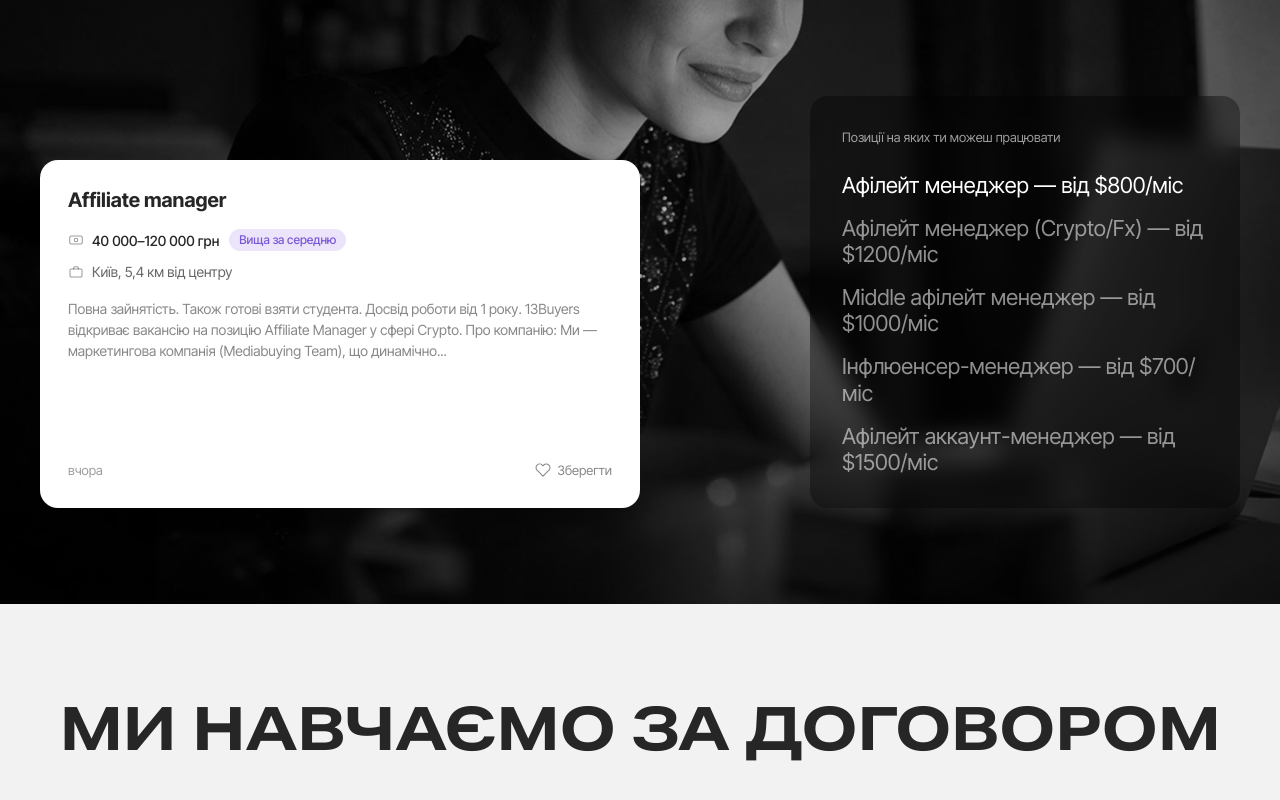
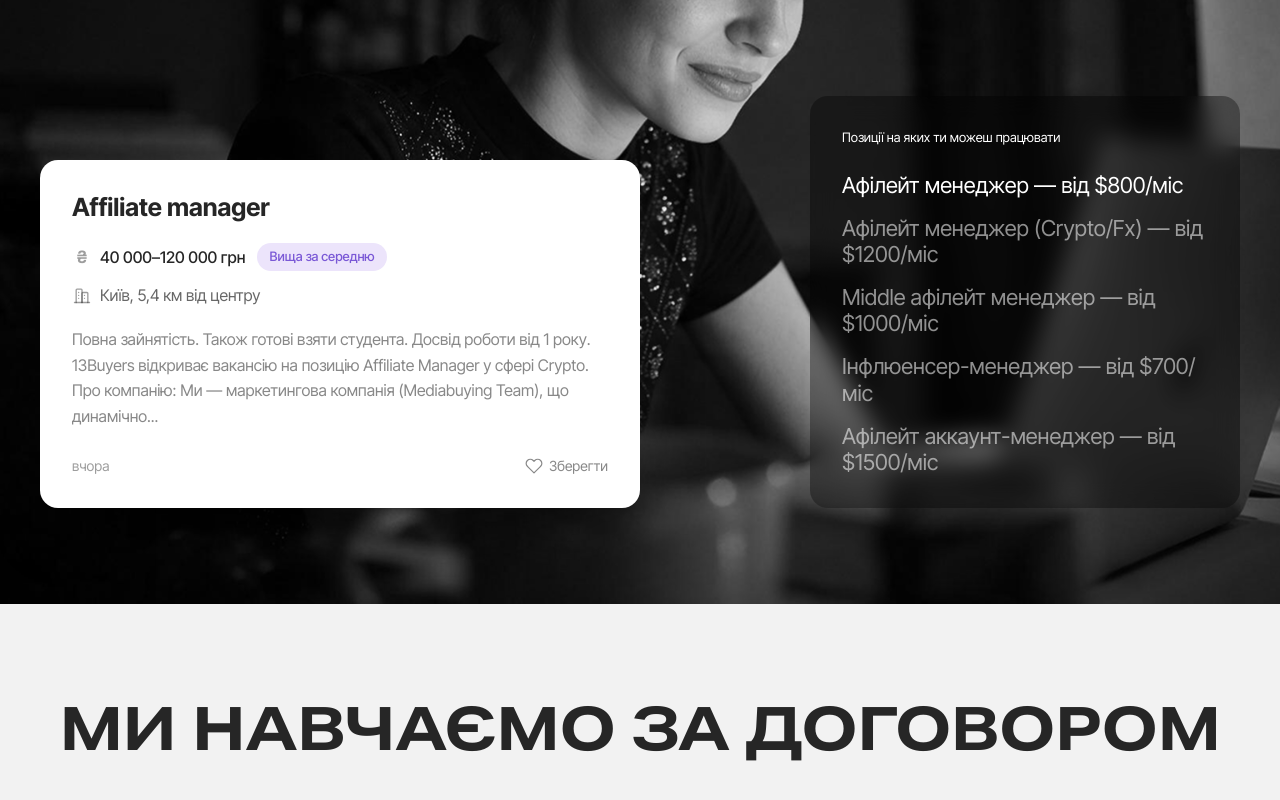
Before and after one commit to Vladymyr226/quantum-front, a Next.js app: page /courses/affiliate in a window 1280 px wide. Shown: the part 5135-5935 px from the top of the page. Built offline with nearby package versions, Linux system fonts and the light colour scheme.

Commit message:
Fix Course Career

```diff
--- a/src/components/course/CourseApply.tsx
+++ b/src/components/course/CourseApply.tsx
@@ -61,7 +61,7 @@ export function CourseApply({ slug, subtitle }: CourseApplyProps) {
     "w-full border-b border-ink/15 bg-transparent py-5 text-center text-[16px] text-ink transition-colors placeholder:text-ink focus:border-ink/45 focus:outline-none lg:text-[18px]";
 
   return (
-    <section className="-mt-px bg-white text-ink">
+    <section id="apply" className="-mt-px scroll-mt-6 bg-white text-ink">
       <div className="mx-auto max-w-[820px] px-5 py-20 lg:py-28">
         <h2 className="text-center font-heading text-[38px] leading-[1.0] font-bold tracking-[-0.01em] uppercase lg:text-[clamp(40px,5.6vw,58px)]">
           Залишити заявку
--- a/src/components/course/CourseCareer.tsx
+++ b/src/components/course/CourseCareer.tsx
@@ -1,6 +1,6 @@
 "use client";
 
-import { useState } from "react";
+import { useState, useSyncExternalStore } from "react";
 import Image from "next/image";
 
 import type {
@@ -17,29 +17,105 @@ const iconBase = {
   strokeLinejoin: "round" as const,
 };
 
-function MoneyIcon({ className }: { className?: string }) {
+function HryvniaIcon({ className }: { className?: string }) {
+  return (
+    <span
+      aria-hidden
+      className={`inline-flex shrink-0 items-center justify-center leading-none font-semibold ${className}`}
+    >
+      ₴
+    </span>
+  );
+}
+
+function CityIcon({ className }: { className?: string }) {
   return (
     <svg viewBox="0 0 24 24" className={className} {...iconBase} aria-hidden>
-      <rect x="2.5" y="6" width="19" height="12" rx="2.5" />
-      <circle cx="12" cy="12" r="2.6" />
+      <path d="M3 21h18" />
+      <path d="M5 21V6a1 1 0 0 1 1-1h5a1 1 0 0 1 1 1v15" />
+      <path d="M12 21V10a1 1 0 0 1 1-1h5a1 1 0 0 1 1 1v11" />
+      <path d="M8 9h0M8 12.5h0M8 16h0M15 12.5h0M15 16h0" />
     </svg>
   );
 }
 
-function CompanyIcon({ className }: { className?: string }) {
+function HeartIcon({
+  className,
+  filled = false,
+}: {
+  className?: string;
+  filled?: boolean;
+}) {
   return (
-    <svg viewBox="0 0 24 24" className={className} {...iconBase} aria-hidden>
-      <rect x="3" y="7.5" width="18" height="12" rx="2" />
-      <path d="M8.5 7.5V6a2 2 0 0 1 2-2h3a2 2 0 0 1 2 2v1.5" />
+    <svg
+      viewBox="0 0 24 24"
+      className={className}
+      {...iconBase}
+      fill={filled ? "currentColor" : "none"}
+      aria-hidden
+    >
+      <path d="M20.84 4.61a5.5 5.5 0 0 0-7.78 0L12 5.67l-1.06-1.06a5.5 5.5 0 1 0-7.78 7.78l1.06 1.06L12 21.23l7.78-7.78 1.06-1.06a5.5 5.5 0 0 0 0-7.78Z" />
     </svg>
   );
 }
 
-function HeartIcon({ className }: { className?: string }) {
+const SAVED_JOBS_KEY = "quantum:saved-jobs";
+
+function readSavedJobs(): string[] {
+  if (typeof window === "undefined") return [];
+  try {
+    const raw = window.localStorage.getItem(SAVED_JOBS_KEY);
+    const parsed = raw ? JSON.parse(raw) : [];
+    return Array.isArray(parsed) ? parsed : [];
+  } catch {
+    return [];
+  }
+}
+
+const savedJobsListeners = new Set<() => void>();
+
+function subscribeSavedJobs(cb: () => void) {
+  savedJobsListeners.add(cb);
+  window.addEventListener("storage", cb);
+  return () => {
+    savedJobsListeners.delete(cb);
+    window.removeEventListener("storage", cb);
+  };
+}
+
+function toggleSavedJob(jobKey: string) {
+  const list = readSavedJobs();
+  const next = list.includes(jobKey)
+    ? list.filter((k) => k !== jobKey)
+    : [...list, jobKey];
+  try {
+    window.localStorage.setItem(SAVED_JOBS_KEY, JSON.stringify(next));
+  } catch {
+    /* storage unavailable (private mode / quota) — no-op */
+  }
+  savedJobsListeners.forEach((l) => l());
+}
+
+/** Toggle-saves the job to localStorage; persists across sessions. */
+function SaveButton({ jobKey }: { jobKey: string }) {
+  const saved = useSyncExternalStore(
+    subscribeSavedJobs,
+    () => readSavedJobs().includes(jobKey),
+    () => false,
+  );
+
   return (
-    <svg viewBox="0 0 24 24" className={className} {...iconBase} aria-hidden>
-      <path d="M20.84 4.61a5.5 5.5 0 0 0-7.78 0L12 5.67l-1.06-1.06a5.5 5.5 0 1 0-7.78 7.78l1.06 1.06L12 21.23l7.78-7.78 1.06-1.06a5.5 5.5 0 0 0 0-7.78Z" />
-    </svg>
+    <button
+      type="button"
+      onClick={() => toggleSavedJob(jobKey)}
+      aria-pressed={saved}
+      className={`inline-flex items-center gap-1.5 transition-colors ${
+        saved ? "text-ink" : "text-ink/55 hover:text-ink"
+      }`}
+    >
+      <HeartIcon className="size-[18px]" filled={saved} />
+      {saved ? "Збережено" : "Зберегти"}
+    </button>
   );
 }
 
@@ -56,11 +132,11 @@ function FlameIcon({ className }: { className?: string }) {
   );
 }
 
-function ShieldIcon({ className }: { className?: string }) {
+function LockIcon({ className }: { className?: string }) {
   return (
     <svg viewBox="0 0 24 24" className={className} {...iconBase} aria-hidden>
-      <path d="M12 3 5 5.5v5c0 4.4 3 7.4 7 8.7 4-1.3 7-4.3 7-8.7v-5L12 3Z" />
-      <path d="m9.2 11.8 1.9 1.9 3.7-3.9" />
+      <rect x="5" y="10.5" width="14" height="9.5" rx="2.2" />
+      <path d="M8 10.5V8a4 4 0 0 1 8 0v2.5" />
     </svg>
   );
 }
@@ -68,15 +144,15 @@ function ShieldIcon({ className }: { className?: string }) {
 function TopBadge({ kind }: { kind: CareerBadge }) {
   if (kind === "hot") {
     return (
-      <span className="inline-flex items-center gap-1 rounded-full bg-[#ffe6dc] px-2.5 py-1 text-[12px] font-medium text-[#df5a2c]">
-        <FlameIcon className="size-3.5" />
+      <span className="inline-flex items-center gap-1.5 rounded-full bg-[#ffe6dc] px-3 py-1.5 text-[13px] font-medium text-[#df5a2c]">
+        <FlameIcon className="size-4" />
         Гаряча
       </span>
     );
   }
   return (
-    <span className="inline-flex items-center gap-1 rounded-full bg-[#dff2e6] px-2.5 py-1 text-[12px] font-medium text-[#2f9e63]">
-      <ShieldIcon className="size-3.5" />
+    <span className="inline-flex items-center gap-1.5 rounded-full bg-[#dff2e6] px-3 py-1.5 text-[13px] font-medium text-[#2f9e63]">
+      <LockIcon className="size-4" />
       Бронювання
     </span>
   );
@@ -84,49 +160,43 @@ function TopBadge({ kind }: { kind: CareerBadge }) {
 
 function JobCard({ job }: { job: CareerJob }) {
   return (
-    <div className="flex h-full flex-col rounded-[18px] bg-white p-6 text-ink shadow-[0_30px_60px_-24px_rgba(0,0,0,0.5)] lg:p-7">
+    <div className="flex h-full flex-col rounded-[18px] bg-white p-7 text-ink shadow-[0_30px_60px_-24px_rgba(0,0,0,0.5)] lg:p-8">
       {job.badges && job.badges.length > 0 && (
-        <div className="mb-3 flex flex-wrap gap-2">
+        <div className="mb-4 flex flex-wrap gap-2">
           {job.badges.map((b) => (
             <TopBadge key={b} kind={b} />
           ))}
         </div>
       )}
 
-      <h4 className="text-[19px] leading-[1.25] font-bold text-ink lg:text-[20px]">
+      <h4 className="text-[22px] leading-[1.25] font-bold text-ink lg:text-[25px]">
         {job.title}
       </h4>
 
-      <div className="mt-4 flex flex-wrap items-center gap-x-2.5 gap-y-2 text-[14px]">
+      <div className="mt-5 flex flex-wrap items-center gap-x-3 gap-y-2 text-[16px]">
         <span className="inline-flex items-center gap-2 font-medium text-ink">
-          <MoneyIcon className="size-4 text-ink/45" />
+          <HryvniaIcon className="size-[20px] text-[17px] text-ink/45" />
           {job.salary}
         </span>
         {job.salaryNote && (
-          <span className="rounded-full bg-[#ece4fb] px-2.5 py-0.5 text-[12px] font-medium text-[#7a58d6]">
+          <span className="rounded-full bg-[#ece4fb] px-3 py-1 text-[13px] font-medium text-[#7a58d6]">
             {job.salaryNote}
           </span>
         )}
       </div>
 
-      <div className="mt-2.5 flex items-center gap-2 text-[14px] text-ink/70">
-        <CompanyIcon className="size-4 text-ink/45" />
+      <div className="mt-3 flex items-center gap-2 text-[16px] text-ink/70">
+        <CityIcon className="size-[20px] text-ink/45" />
         {job.location}
       </div>
 
-      <p className="mt-4 line-clamp-3 text-[14px] leading-[1.5] text-ink/55">
+      <p className="mt-5 line-clamp-3 text-[15px] leading-[1.6] text-ink/55 lg:line-clamp-4 lg:text-[16px]">
         {job.description}
       </p>
 
-      <div className="mt-auto flex items-center justify-between pt-6 text-[13px] text-ink/45">
+      <div className="mt-auto flex items-center justify-between pt-6 text-[14px] text-ink/45">
         <span>{job.posted ?? " "}</span>
-        <button
-          type="button"
-          className="inline-flex items-center gap-1.5 text-ink/55 transition-colors hover:text-ink"
-        >
-          <HeartIcon className="size-4" />
-          Зберегти
-        </button>
+        <SaveButton jobKey={job.title} />
       </div>
     </div>
   );
@@ -152,9 +222,6 @@ export function CourseCareer({
           sizes="100vw"
           className="object-cover object-center grayscale"
         />
-        <div className="absolute inset-0 hidden bg-gradient-to-b from-black/60 via-black/20 to-black/50 lg:block" />
-        <div className="absolute inset-x-0 top-0 h-24 bg-gradient-to-b from-[#0a0a0a] to-transparent lg:hidden" />
-        <div className="absolute inset-x-0 bottom-0 h-24 bg-gradient-to-t from-[#0a0a0a] to-transparent lg:hidden" />
       </div>
 
       <div className="relative z-10 mx-auto flex max-w-[1600px] flex-col px-5 py-14 lg:min-h-[900px] lg:px-10 lg:py-24">
@@ -199,7 +266,7 @@ export function CourseCareer({
           </div>
 
           <div className="w-full rounded-[18px] bg-black/35 p-6 backdrop-blur-md lg:max-w-[430px] lg:p-8">
-            <p className="text-[13px] text-white/60">{positionsTitle}</p>
+            <p className="text-[13px] text-white">{positionsTitle}</p>
             <ul className="mt-4 space-y-3.5 lg:mt-6 lg:space-y-4">
               {positions.map((position, i) => {
                 const isActive = i === active;
--- a/src/content/courses.ts
+++ b/src/content/courses.ts
@@ -122,7 +122,7 @@ export const courses: Course[] = [
       image: "/courses/mediabuyer/hero.png",
       imageAlt: "Студент курсу «Медіабаєр»",
       ctaLabel: "Дізнайся про формати та ціни",
-      ctaHref: "#formats",
+      ctaHref: "#apply",
       background: BG_DARK,
     },
     tasks: {
@@ -356,7 +356,7 @@ export const courses: Course[] = [
       image: "/courses/affiliate/hero.png",
       imageAlt: "Студенти курсу «Афілейт спеціаліст»",
       ctaLabel: "Дізнайся про формати та ціни",
-      ctaHref: "#formats",
+      ctaHref: "#apply",
       background: BG_BLUE,
     },
     tasks: {
@@ -580,7 +580,7 @@ export const courses: Course[] = [
       image: "/courses/smm/hero.png",
       imageAlt: "Студентки курсу «SMM спеціаліст»",
       ctaLabel: "Дізнайся про формати та ціни",
-      ctaHref: "#formats",
+      ctaHref: "#apply",
       background: BG_DARK,
     },
     audience: {
```
